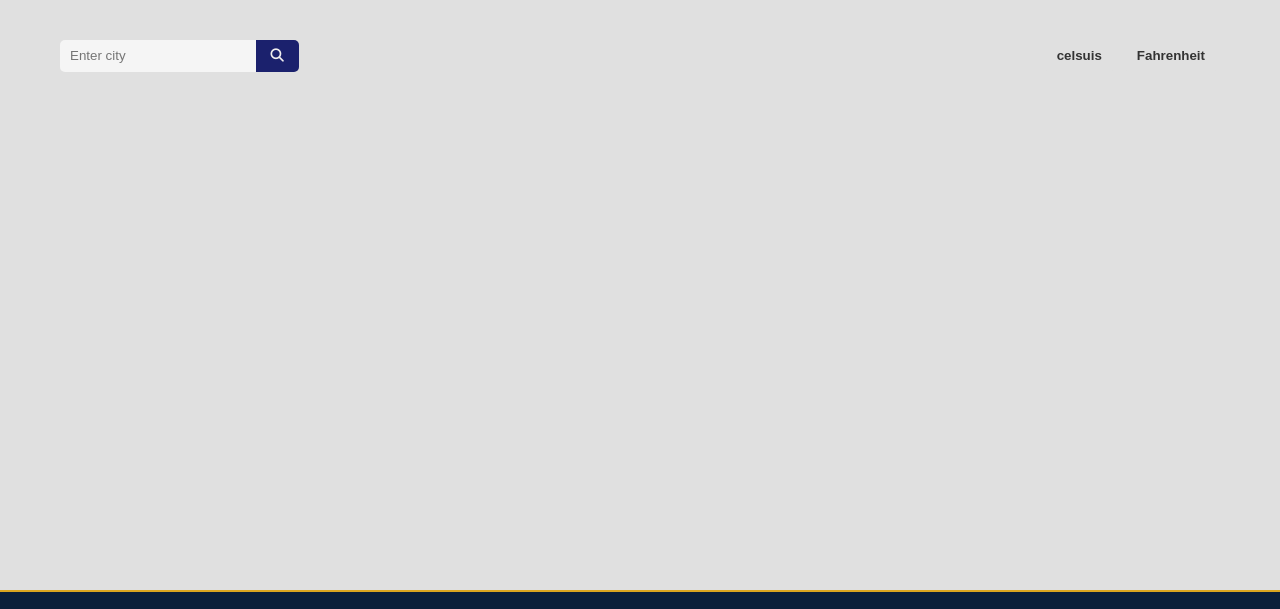
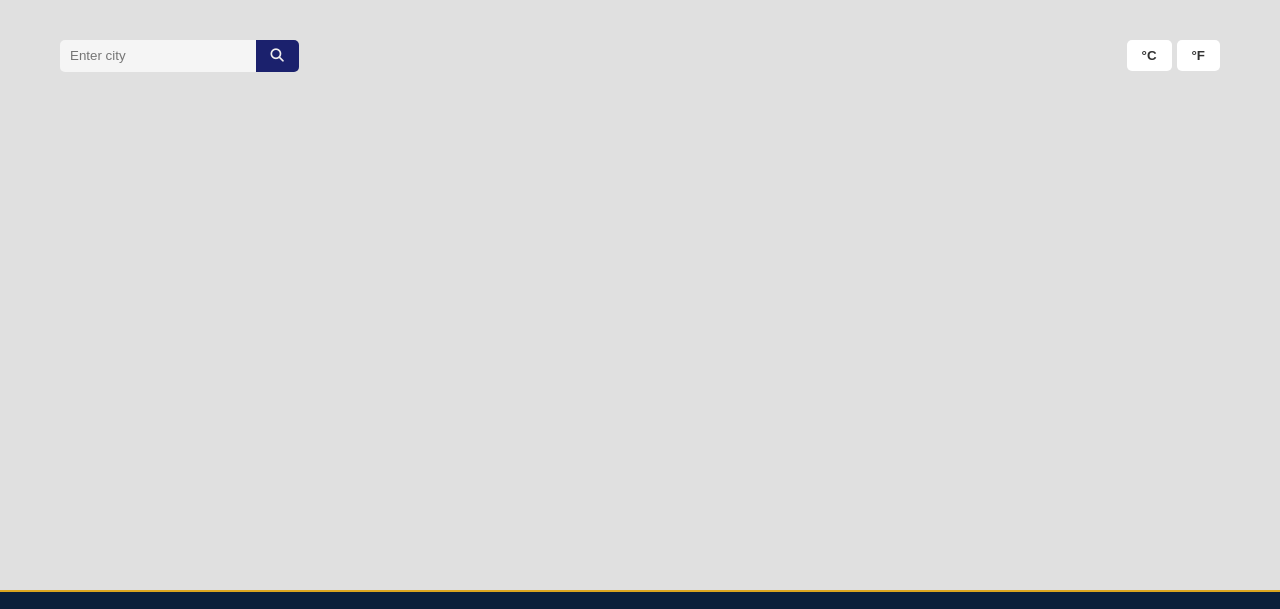
Before and after one commit to Samuel2006-lakamo/Weather-app, a plain HTML site: page index.html in a window 1280 px wide. Shown: the part 70-679 px from the top of the page. Drawn offline with nearby package versions, Linux system fonts and the light colour scheme.

Commit message:
edit the button inner text

```diff
--- a/css/index.css
+++ b/css/index.css
@@ -127,7 +127,7 @@ h3 {
 }
 
 .right-tool button {
-  background: #e0e0e0;
+  background: #ffffff;
   color: #333;
   border: none;
   padding: 8px 15px;
--- a/index.html
+++ b/index.html
@@ -51,9 +51,9 @@
                     </div>
                     <div class="right-tool">
                         <button id="celsuis" class="celsius" type="submit">
-                            celsuis
+                            °C
                         </button>
-                        <button class="fahrenheit">Fahrenheit</button>
+                        <button class="fahrenheit">°F</button>
 
                     </div>
                 </div>
```
